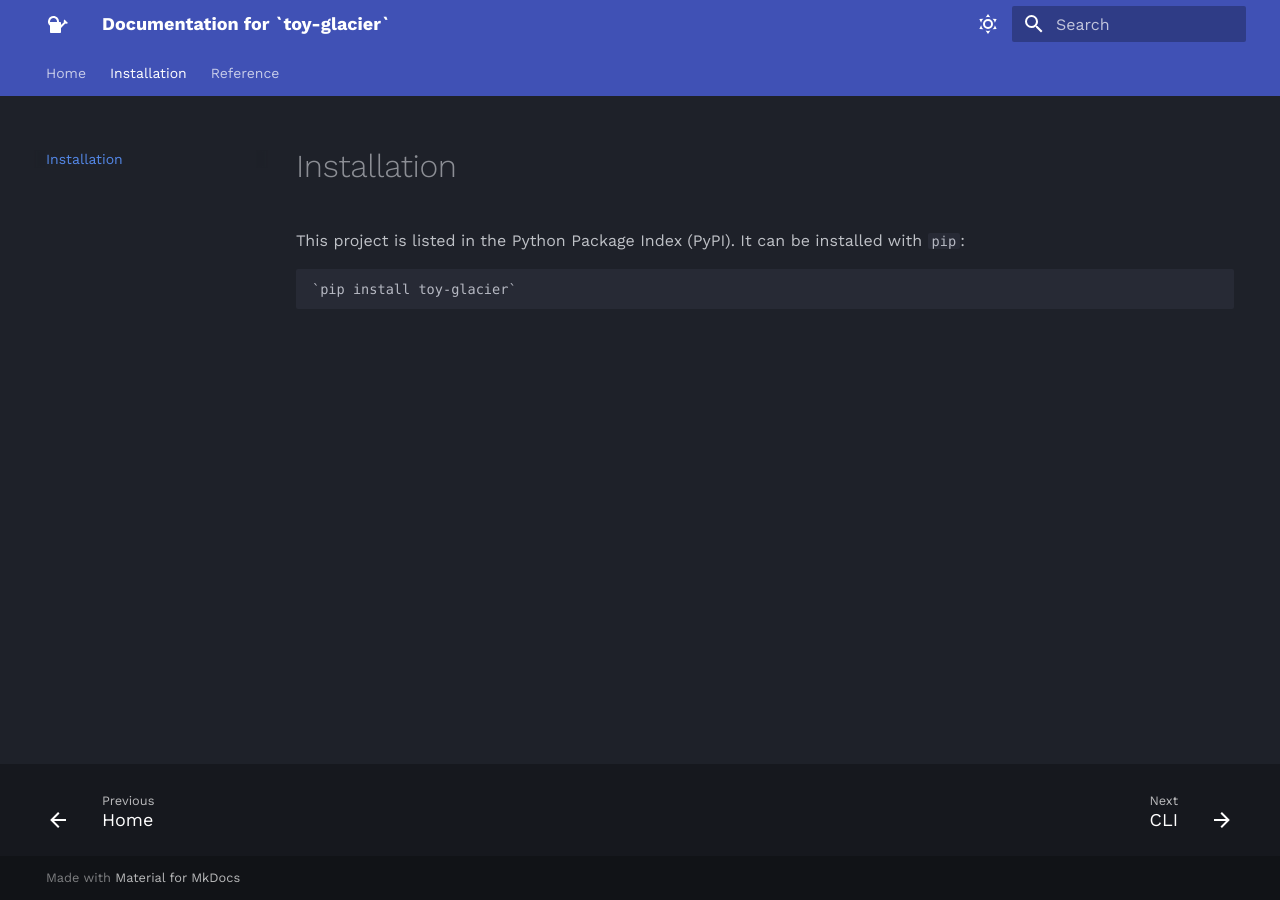
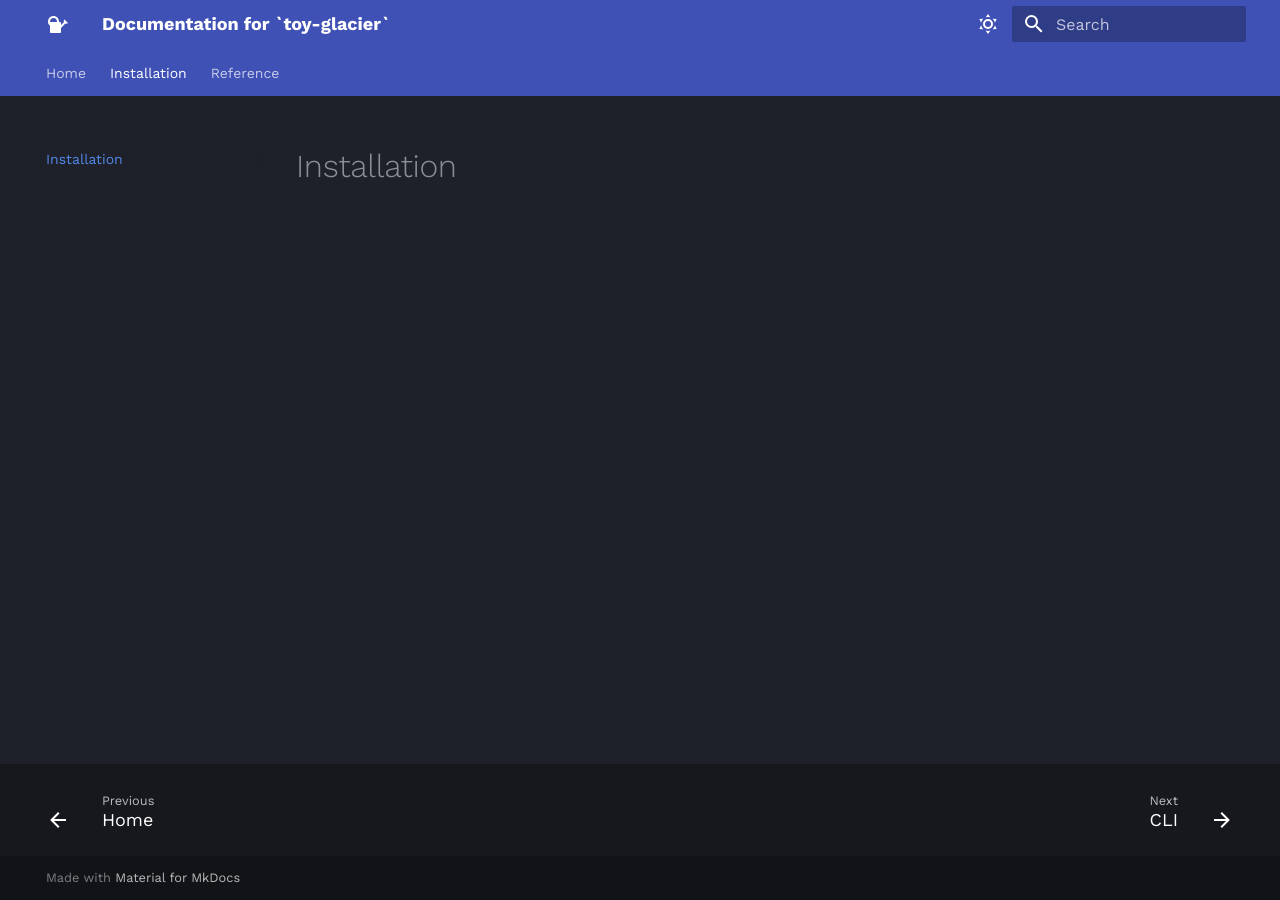
Before and after one commit to e-marshall/toy-glacier, an MkDocs documentation site: the page built from docs/installation.md, in a window 1280 px wide. Built offline with MkDocs 1.6.1 and Material for MkDocs 9.7.7, drawn with Linux system fonts in a browser that asks for light colours; some web fonts are replaced.

Commit message:
upate install

```diff
--- a/docs/installation.md
+++ b/docs/installation.md
@@ -1,5 +1 @@
 # Installation
-
-This project is listed in the Python Package Index (PyPI). It can be installed with `pip`:
-
-    `pip install toy-glacier`
```
